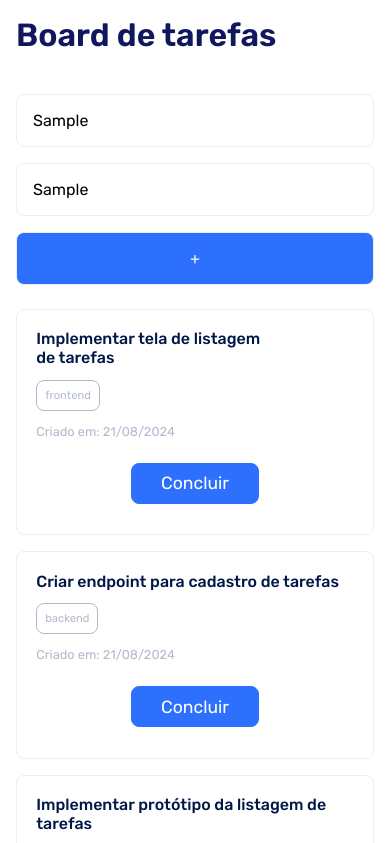
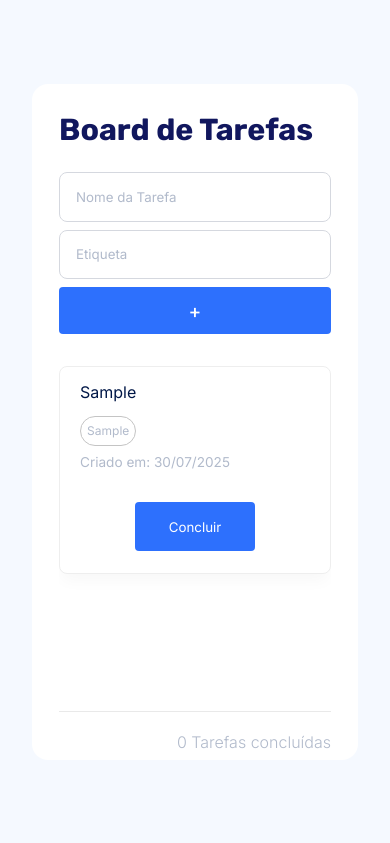
Before and after one commit to LeonanMAGoveia/RID184814_Desafio03_DNC, a plain HTML site: page index.html in a window 390 px wide. Both pictures are taken after typing "Sample", "Sample" into the empty fields and a click on the button "Adicionar Tarefa". Shown: the top 843 px of the page. Drawn offline with Linux system fonts and the light colour scheme.

Commit message:
Alterando os arquivos e atualizando responsividade

```diff
--- a/index.html
+++ b/index.html
@@ -1,52 +1,60 @@
 <!DOCTYPE html>
-<html lang="pt-br">
+<html lang="pt-BRA">
   <head>
     <meta charset="UTF-8" />
     <meta name="viewport" content="width=device-width, initial-scale=1.0" />
-    <link rel="stylesheet" href="style.css" />
+    <link rel="preconnect" href="https://fonts.googleapis.com" />
+    <link rel="preconnect" href="https://fonts.gstatic.com" crossorigin />
+    <link
+      href="https://fonts.googleapis.com/css2?family=Inter:ital,opsz,wght@0,14..32,100..900;1,14..32,100..900&family=Rubik:ital,wght@0,300..900;1,300..900&display=swap"
+      rel="stylesheet"
+    />
     <link rel="preconnect" href="https://fonts.googleapis.com" />
     <link rel="preconnect" href="https://fonts.gstatic.com" crossorigin />
     <link
       href="https://fonts.googleapis.com/css2?family=Rubik:ital,wght@0,300..900;1,300..900&display=swap"
       rel="stylesheet"
     />
-    <script src="sript.js"></script>
+    <link rel="stylesheet" href="style.css" />
+    <title>Board de Tarefas</title>
   </head>
+
   <body>
-    <main>
-      <header id="board-header">
-        <h1>Board de tarefas</h1>
-      </header>
-      <div class="task-form">
-        <form id="create-todo-form" action="#" method="post"></form>
-          <input class="task-form-input" type="text" name="task-name" placeholder="Nome da tarefa" />
-          <input class="task-form-input" type="text" name="task-category" placeholder="Etiqueta" />
-        </form>
-        <button id="add-task-button">+</button>
+    <div class="container">
+      <h1>Board de Tarefas</h1>
+
+      <section class="input-area">
+        <input
+          id="inputTarefa"
+          type="text"
+          placeholder="Nome da Tarefa"
+          aria-label="Nome da Tarefa"
+        />
+        <input
+          id="inputEtiqueta"
+          type="text"
+          placeholder="Etiqueta"
+          aria-label="Etiqueta da Tarefa"
+        />
+        <button
+          id="botao"
+          onclick="adicionarTarefa()"
+          type="button"
+          aria-label="Adicionar Tarefa"
+        >
+          +
+        </button>
+      </section>
+
+      <div class="tasks-container">
+        <ul></ul>
       </div>
-      <div class="task-board">
-        <article class="task">
-          <h3>Implementar tela de listagem<br>de tarefas</h3>
-          <p class="task-categories">frontend</p>
-          <p class="task-data">Criado em: 21/08/2024</p>
-          <button>Concluir</button>
-        </article>
-        <article class="task">
-          <h3>Criar endpoint para cadastro de tarefas</h3>
-          <p class="task-categories">backend</p>
-          <p class="task-data">Criado em: 21/08/2024</p>
-          <button>Concluir</button>
-        </article>
-        <article class="task">
-          <h3>Implementar protótipo da listagem de tarefas</h3>
-          <p class="task-categories">UX</p>
-          <p class="task-data">Criado em: 21/08/2024</p>
-          <button>Concluir</button>
-        </article>
-      </div>
-      <footer id="board-footer">
-        <h4>tarefa concluída</h4>
-      </footer>
-    </main>
+
+      <section class="footer-line">
+        <h3><span id="contador">0</span> Tarefas concluídas</h3>
+      </section>
+    </div>
+
+    <script src="script.js"></script>
   </body>
 </html>
--- /dev/null
+++ b/script.js
@@ -0,0 +1,79 @@
+let contador = 0;
+
+function adicionarTarefa() {
+  let tarefa = document.getElementById("inputTarefa").value.trim();
+  let etiqueta = document.getElementById("inputEtiqueta").value.trim();
+
+  // Validar se ambos os campos estão preenchidos
+  if (tarefa === "" || etiqueta === "") {
+    alert("Por favor, preencha tanto a tarefa quanto a etiqueta.");
+    return;
+  }
+
+  // Validar se contêm apenas letras
+  if (!/^[a-zA-ZÀ-ÿ\u00f1\u00d1\s]+$/.test(tarefa)) {
+    alert("A tarefa só pode conter letras.");
+    document.getElementById("inputTarefa").value = "";
+    return;
+  }
+
+  if (!/^[a-zA-ZÀ-ÿ\u00f1\u00d1\s]+$/.test(etiqueta)) {
+    alert("A etiqueta só pode conter letras.");
+    document.getElementById("inputEtiqueta").value = "";
+    return;
+  }
+
+  // Limpar os campos
+  document.getElementById("inputTarefa").value = "";
+  document.getElementById("inputEtiqueta").value = "";
+
+  // Criar a tarefa
+  criarLista(tarefa, etiqueta);
+}
+
+function criarLista(tarefa, etiqueta) {
+  let data = new Date();
+  let dataBr = data.toLocaleString("pt-BR", { dateStyle: "short" });
+
+  let li = document.createElement("li");
+  li.innerHTML = `
+    <section class="tasks-cards">
+      <div class="task-texts">
+        <div class="task-nome"></div>
+        <div class="subtextos">
+          <div class="task-etiqueta"></div>
+          <div class="date"></div>
+        </div>
+      </div>
+      <button class="botao-concluir" onclick="botaoConcluir(this)" type="button" aria-label="Concluir tarefa">Concluir</button>
+    </section>
+  `;
+  let taskNome = li.querySelector(".task-nome");
+  taskNome.textContent = tarefa;
+
+  let taskEtiqueta = li.querySelector(".task-etiqueta");
+  taskEtiqueta.textContent = etiqueta;
+
+  let date = li.querySelector(".date");
+  date.textContent = `Criado em: ${dataBr}`;
+
+  document.querySelector("ul").appendChild(li);
+}
+
+function botaoConcluir(button) {
+  taskCard = button.closest(".tasks-cards");
+  taskNome = taskCard.querySelector(".task-nome");
+  taskNome.style.textDecoration = "line-through";
+
+  let checkImg = document.createElement("img");
+  checkImg.src = "./assets/check.png";
+  checkImg.style.width = "50px";
+  checkImg.style.height = "50px";
+  checkImg.style.border = "none";
+  checkImg.style.background = "none";
+
+  button.replaceWith(checkImg);
+
+  contador++;
+  document.getElementById("contador").textContent = contador;
+}
--- a/sript.js
+++ /dev/null
@@ -1,140 +0,0 @@
-// Função para criar uma nova tarefa
-const createTask = async (event) => {
-  event.preventDefault();
-  const newTaskData = await getCreatedTaskInfo(event);
-
-  const checkbox = getCheckboxInput(newTaskData);
-  createTaskListItem(newTaskData, checkbox);
-
-  const tasks = getTasksFromLocalStorage();
-  const updatedTasks = [
-    ...tasks,
-    {
-      id: newTaskData.id,
-      description: newTaskData.description,
-      checked: false,
-    },
-  ];
-  setTasksInLocalStorage(updatedTasks);
-  renderTasksProgressData(updatedTasks);
-
-  document.getElementById("task-name").value = "";
-  document.getElementById("task-category").value = "";
-};
-
-// Função para criar um novo elemento de tarefa
-const createTaskListItem = (task, checkbox) => {
-  const list = document.getElementById("task-board");
-  const toDo = document.createElement("article");
-
-  const removeTaskButton = document.createElement("button");
-  removeTaskButton.textContent = "Concluir";
-  removeTaskButton.ariaLabel = "Concluir tarefa";
-
-  removeTaskButton.onclick = () => {
-    const tasks = getTasksFromLocalStorage();
-    const updatedTasks = tasks.map((t) => {
-      if (t.id === task.id) {
-        return { ...t, checked: true };
-      }
-      return t;
-    });
-    setTasksInLocalStorage(updatedTasks);
-    renderTasksProgressData(updatedTasks);
-
-    const taskElement = document.getElementById(`task-${task.id}`);
-    taskElement.querySelector("h3").style.textDecoration = "line-through";
-    removeTaskButton.textContent = "";
-    removeTaskButton.innerHTML = "&#10004;";
-  };
-
-  toDo.id = `task-${task.id}`;
-  toDo.appendChild(checkbox);
-  toDo.appendChild(removeTaskButton);
-
-  list.appendChild(toDo);
-
-  return toDo;
-};
-
-// Função para obter as tarefas do localStorage
-const getTasksFromLocalStorage = () => {
-  const localTasks = JSON.parse(window.localStorage.getItem("tasks"));
-  return localTasks ? localTasks : [];
-};
-
-// Função para salvar as tarefas no localStorage
-const setTasksInLocalStorage = (tasks) => {
-  window.localStorage.setItem("tasks", JSON.stringify(tasks));
-};
-
-// Função para renderizar o contador de tarefas
-const renderTasksProgressData = (tasks) => {
-  const doneTasks = tasks.filter((task) => task.checked).length;
-  const totalTasks = tasks.length;
-  document.getElementById(
-    "tasks-progress"
-  ).textContent = `${doneTasks}/${totalTasks} concluídas`;
-};
-
-// Função para obter as informações da nova tarefa
-const getCreatedTaskInfo = (event) =>
-  new Promise((resolve) => {
-    setTimeout(() => {
-      resolve(getNewTaskData(event));
-    }, 3000);
-  });
-
-// Função para obter as informações da nova tarefa
-const getNewTaskData = (event) => {
-  const description = event.target.elements["task-name"].value;
-  const category = event.target.elements["task-category"].value;
-  const id = getNewTaskId();
-
-  return { description, category, id };
-};
-
-// Função para obter o novo ID da tarefa
-const getNewTaskId = () => {
-  const tasks = getTasksFromLocalStorage();
-  const lastId = tasks[tasks.length - 1]?.id;
-  return lastId ? lastId + 1 : 1;
-};
-
-// Função para criar um novo checkbox
-const getCheckboxInput = ({ id, description, checked }) => {
-  const checkbox = document.createElement("input");
-  const label = document.createElement("h3");
-  const wrapper = document.createElement("div");
-
-  checkbox.type = "checkbox";
-  checkbox.id = `task-${id}-checkbox`;
-  checkbox.checked = checked || false;
-
-  label.textContent = description;
-  label.htmlFor = `task-${id}-checkbox`;
-
-  wrapper.appendChild(checkbox);
-  wrapper.appendChild(label);
-
-  return wrapper;
-};
-
-// Função para carregar as tarefas ao iniciar a página
-window.onload = function () {
-  const button = document.getElementById("add-task-button");
-
-  button.addEventListener("click", createTask);
-
-  const tasks = getTasksFromLocalStorage();
-
-  tasks.forEach((task) => {
-    const checkbox = getCheckboxInput(task);
-    createTaskListItem(task, checkbox);
-  });
-
-  renderTasksProgressData(tasks);
-};
-
-// Adicionei essa linha para renderizar o contador de tarefas ao iniciar a página
-renderTasksProgressData(getTasksFromLocalStorage());
--- a/style.css
+++ b/style.css
@@ -1,139 +1,280 @@
 * {
+  margin: 0;
+  padding: 0;
   box-sizing: border-box;
-  font-size: 16px;
-  font-family: rubik, sans-serif;
-  font-weight: normal;
-  padding: 0;
-  margin: 0;
+  font-family: "Inter", sans-serif;
 }
+
+html,
 body {
-  display: grid;
-  grid-column: 1 / -1;
+  position: relative;
+  height: 100%;
+  background-color: #f5f9ff;
+  display: flex;
   justify-content: center;
   align-items: center;
-  background: #f5f9ff;
 }
-main {
+
+ul,
+ol {
+  list-style: none;
+}
+h1,
+.imputarea {
+  font-family: rubik, sans-serif;
+}
+::placeholder {
+  color: #b1bacb;
+}
+
+.container {
+  min-height: 80vh;
+  max-width: 90vh;
+  display: flex;
+  flex-direction: column;
+  padding: 2rem;
+  width: 40.63rem;
+  max-height: 90vh;
+  background-color: #ffffff;
+  border-radius: 1rem;
+  overflow: hidden;
+}
+.tasks-container {
+  flex: 1;
+  overflow-y: auto;
+  margin-bottom: 1rem;
+}
+
+h1 {
+  font-family: rubik;
+  font-size: 2.5rem;
+  color: #11175e;
+  margin-bottom: 1.5rem;
+}
+
+img {
+  margin-top: 0.5rem;
+}
+
+@media screen and (max-width: 738px) {
+  h1 {
+    font-size: 1.9rem;
+  }
+
+  img {
+    margin-left: 6rem;
+  }
+
+  .container {
+    width: 100%;
+    padding: 1.7rem;
+  }
+
+  .input-area {
+    flex-direction: column;
+  }
+
+  #inputTarefa,
+  #inputEtiqueta {
+    width: 100%;
+  }
+
+  #botao {
+    width: 100%;
+  }
+
+  .input-area #botao {
+    width: 100%;
+    height: 2.9rem;
+  }
+
+  .tasks-cards {
+    flex-direction: column;
+    align-items: center;
+    justify-content: center;
+    gap: 1rem;
+    min-height: 120px;
+  }
+
+  .botao-concluir {
+    width: 100%;
+    margin: 1rem auto;
+    order: 2;
+    align-self: center;
+    display: flex;
+    justify-content: center;
+    align-items: center;
+  }
+
+  .task-info {
+    order: 1;
+  }
+
+  .footer-line {
+    position: relative;
+    top: 20px;
+    width: 100%;
+    border-top: 1px solid #e0e0e0b6;
+    display: flex;
+    flex-direction: column;
+  }
+
+  h3 {
+    font-size: 0.9rem;
+    text-align: center;
+    margin-top: 15px;
+    color: #b1bacb;
+    font-weight: 300;
+  }
+}
+
+.input-area {
+  display: flex;
+  align-items: center;
+  justify-content: space-between;
+  gap: 0.5rem;
+  margin-bottom: 2rem;
+}
+
+#inputTarefa {
+  width: 17rem;
+  height: 3.12rem;
+  padding: 1rem;
+  border: 0.5px solid #d5d8df;
+  border-radius: 0.5rem;
+}
+
+#inputEtiqueta {
+  width: 17rem;
+  height: 3.12rem;
+  padding: 1rem;
+  border: 0.5px solid #d5d8df;
+  border-radius: 0.5rem;
+}
+
+#botao {
+  display: flex;
+  justify-content: center;
+  align-items: center;
+  font-weight: 500;
+  background-color: #2d70fd;
+  width: 3.12rem;
+  height: 3.12rem;
+  padding: 1rem;
+  color: #ffffff;
+  border-radius: 0.25rem;
+  border: none;
+  font-family: inter;
+  font-size: 1.2rem;
+  cursor: pointer;
+  transition: all 0.3s ease;
+}
+
+#botao:hover {
+  background-color: #3367d6;
+  transform: translateY(-2px);
+  transition: transform 0.3s ease-in-out;
+}
+
+#botao:active {
+  transform: translateY(0);
+}
+
+.tasks-cards {
+  display: flex;
+  justify-content: space-between;
+  align-items: flex-start;
+  gap: 1rem;
+  padding: 15px 20px;
   background: #ffffff;
+  border: 1px solid #eeeeee;
+  border-radius: 8px;
+  box-shadow: 0px 10px 15px -3px rgba(34, 34, 34, 0.033);
+}
+
+ul li {
+  margin-bottom: 10px;
+}
+
+.task-texts {
+  display: flex;
+  flex: 1;
+  min-width: 0;
+  flex-direction: column;
+  align-items: flex-start;
+  gap: 5px;
+}
+
+.task-title {
+  font-size: 1rem;
+  color: #001747;
   padding: 1rem;
 }
 
-#board-header > h1 {
-  color: #11175e;
-  font-size: 2rem;
-  font-weight: 600;
-  margin: 0 0 2.5rem 0;
+.task-nome {
+  margin-bottom: 0.6rem;
+  font-size: 1rem;
+  color: #001747;
 }
 
-.task-form {
-  display: grid;
-  grid-column: 1 / -1;
-
-  & button {
-    padding: 1rem;
-    color: #ffffff;
-    background-color: #2d70fd;
-    border-radius: 0.5rem;
-    border: 1px solid #eeeeee;
-    margin-bottom: 0.5rem;
-  }
-}
-.task-form-input {
-  margin-bottom: 1rem;
-  padding: 1rem;
-  border: 1px solid #eeeeee;
-  border-radius: 0.5rem;
+.subtextos {
+  display: flex;
+  flex-direction: column;
+  align-items: start;
+  gap: 0.5rem;
 }
 
-.task {
-  border: 1px solid #eeeeee;
-  border-radius: 0.5rem;
-  padding: 1.2rem;
-  display: flex;
-  flex-direction: column;
-  gap: 0.8rem;
-  margin: 1rem 0 1rem 0;
-  & h3 {
-    font-weight: 500;
-    color: #001747;
-  }
-  & button {
-    display: flex;
-    font-size: 1.1rem;
-    font-weight: 400;
-    padding: 0.6rem;
-    color: #ffffff;
-    background-color: #2d70fd;
-    border-radius: 0.5rem;
-    border: 1px solid #2d70fd;
-    margin: 0.7rem 0;
-    cursor: pointer;
-    justify-content: center;
-    align-self: center;
-    width: 8rem;
-  }
-}
-.task-categories {
-  border-radius: 0.5rem;
-  border: 1px solid #b1bacb;
-  font-size: 0.7rem;
-  padding: 0.5rem;
+.task-etiqueta {
+  border: 1px solid #c4c4c4;
+  padding: 0.38rem;
+  border-radius: 15px;
+  display: inline-block;
   color: #b1bacb;
-  width: fit-content;
-}
-.task-data {
-  font-size: 0.8rem;
-  color: #b1bacb;
+  font-size: 0.75rem;
 }
 
-footer {
-  border-top: 1px solid #eeeeee;
-  padding-top: 1rem;
-  & h4 {
-    color: #b1bacb;
-    display: flex;
-    justify-self: end;
-  }
+.date {
+  color: #b1bacb;
+  font-size: 0.85rem;
 }
-@media (min-width: 426px) and (max-width: 1500px) {
-  * {
-    box-sizing: border-box;
-    font-size: 16px;
-    font-family: rubik, sans-serif;
-    font-weight: normal;
-    padding: 0;
-    margin: 0;
-  }
-  body {
-    display: grid;
-    grid-template-columns: 1fr;
-    justify-content: center;
-    align-items: center;
-    background: #f5f9ff;
-    padding: 1rem;
-  }
-  main {
-    background: #ffffff;
-    padding: 1rem;
-  }
 
-  #board-header > h1 {
-    font-size: 2.5rem;
-  }
+.botao-concluir {
+  align-self: flex-end;
+  flex-shrink: 0;
+  white-space: nowrap;
+  background-color: #2d70fd;
+  color: white;
+  border: none;
+  width: 120px;
+  height: 3.12rem;
+  border-radius: 4px;
+  cursor: pointer;
+  transition: all 0.3s ease;
+  margin-bottom: 0.4rem;
+}
 
-  .task-form {
-    display: flex;
-    flex-direction: row;
-    gap: 1rem;
-    & button {
-      width: 6rem;
-      height: 3.3rem;
-    }
-  }
-  .task-form-input {
-    width: 100%;
-  }
-  footer {
-    margin-top: 3rem;
-  }
+#botao-concluir:hover {
+  background-color: #3367d6;
+  transform: translateY(-2px);
 }
+
+#botao-concluir:active {
+  transform: translateY(0);
+}
+
+.footer-line {
+  display: flex;
+  flex-shrink: 0;
+  margin-top: auto;
+  flex-direction: column;
+  border-top: 1px solid #e0e0e0b6;
+  width: 100%;
+}
+
+h3 {
+  font-size: 1rem;
+  color: #b1bacb;
+  font-weight: 300;
+  text-align: end;
+  margin-top: 20px;
+}
```
